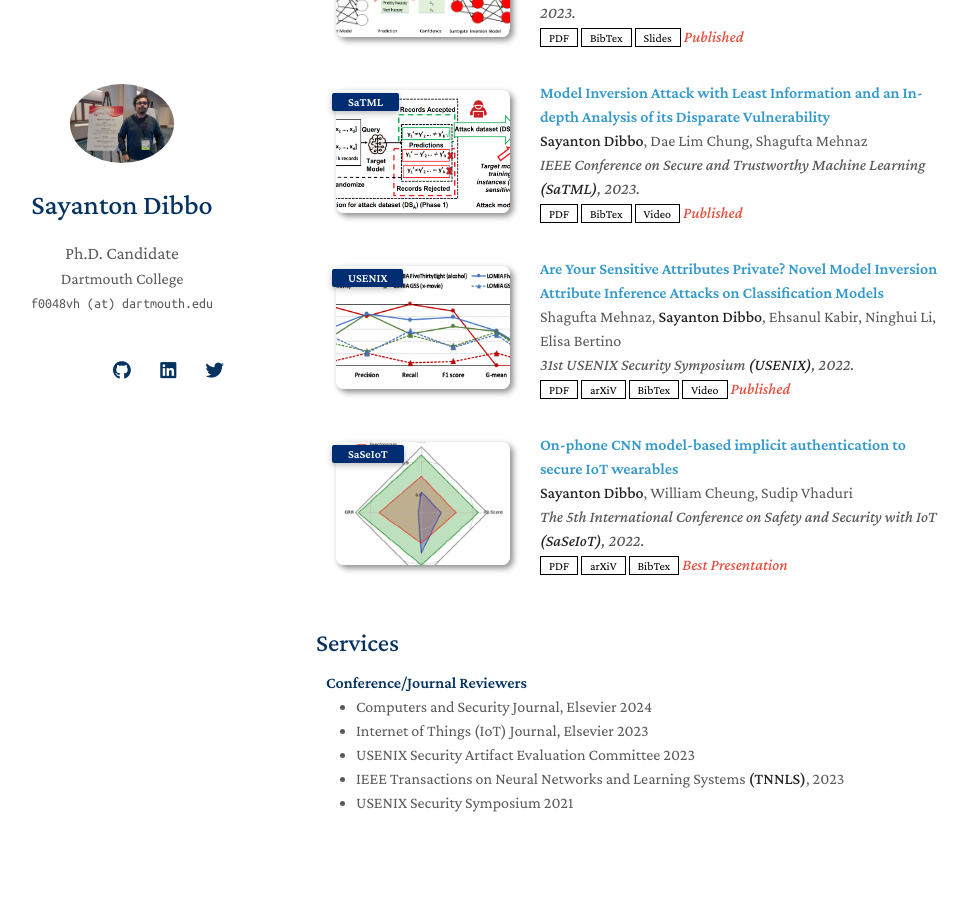
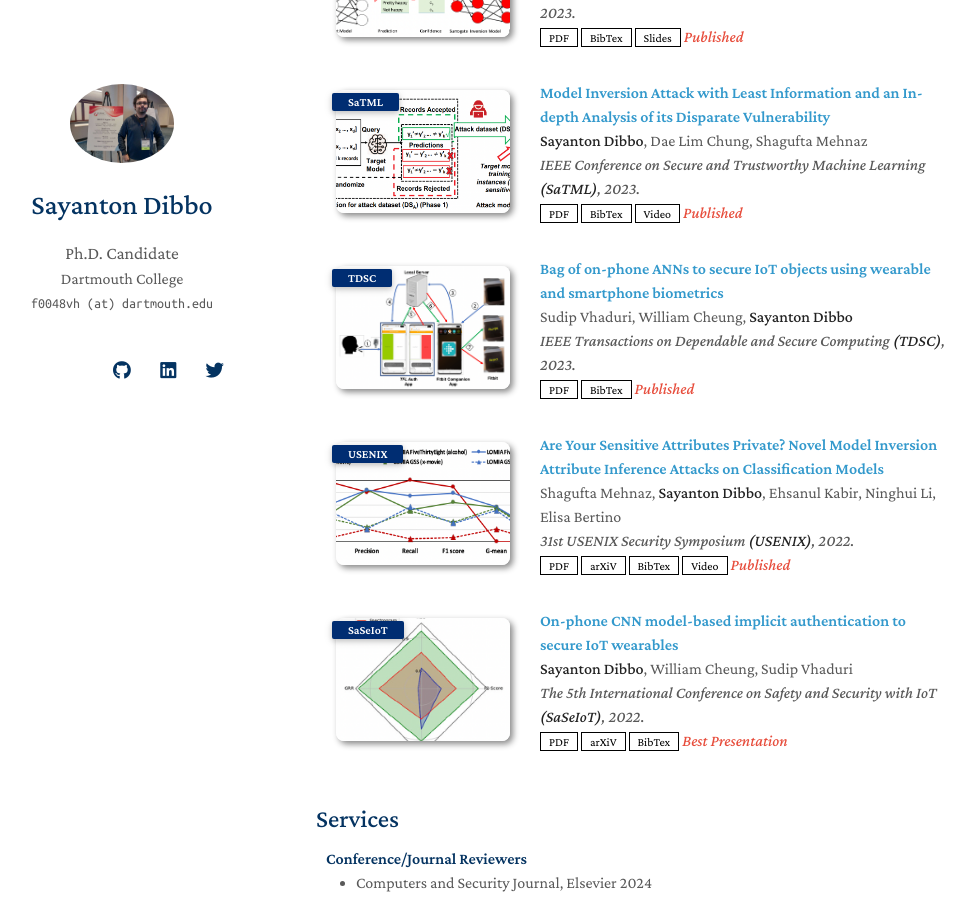
Before and after one commit to SayantonDibbo/SayantonDibbo.github.io, a Jekyll site: the page built from index.md, in a window 1280 px wide and 900 px high, scrolled down 1434 px. Shown: the whole window, without its empty margins (154-1129 px from the left). Built offline with Jekyll 4.4.1, drawn with Linux system fonts in a browser that asks for light colours; nearby versions of some CDN libraries; a style sheet for code colours, icons or effects is not loaded; our own code applies the rules of GitHub Pages for plain Markdown files.

Commit message:
Update publications.yml

```diff
--- a/_data/publications.yml
+++ b/_data/publications.yml
@@ -42,6 +42,15 @@ main:
     presentation: https://www.youtube.com/watch?v=CrIn0we1Hvc
     notes: Published
 
+  - title: "Bag of on-phone ANNs to secure IoT objects using wearable and smartphone biometrics"
+    authors: Sudip Vhaduri, William Cheung, <strong>Sayanton Dibbo</strong>
+    conference_short: TDSC
+    conference: IEEE Transactions on Dependable and Secure Computing  <strong>(TDSC)</strong>, 2023.
+    pdf: https://ieeexplore.ieee.org/abstract/document/10106441
+    bibtex: ./assets/files/tdsc_bibtex.txt
+    image: ./assets/img/teaser_example_8.png
+    notes: Published
+
   - title: "Are Your Sensitive Attributes Private? Novel Model Inversion Attribute Inference Attacks on Classification Models"
     authors: Shagufta Mehnaz, <strong>Sayanton Dibbo</strong>, Ehsanul Kabir, Ninghui Li, Elisa Bertino
     conference_short: USENIX
```
